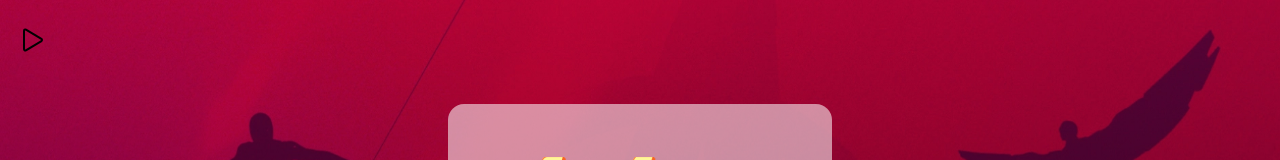
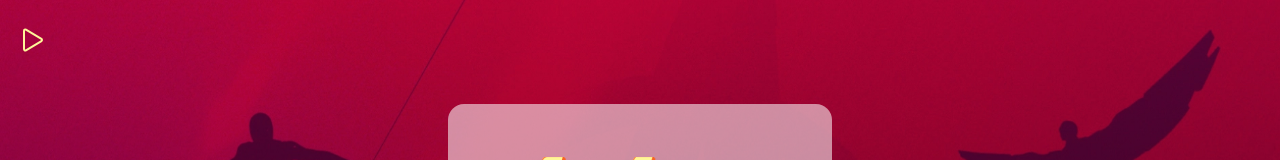
Before and after one commit to Resourcio-Community/codefusion, a React (Create React App) app in the folder client/: page / in a window 1280 px wide. In both pictures the pointer is over the element 32 px from the left and 40 px from the top of the page. Shown: the top 160 px of the page. Built offline with nearby package versions, Linux system fonts and the light colour scheme.

Commit message:
ion-icon color change

```diff
--- a/client/src/app.css
+++ b/client/src/app.css
@@ -36,6 +36,11 @@ body {
   z-index: 100;
   top: 3%;
   left: 1.3%;
+}
+
+.audio ion-icon:hover{
+  color: #FEF698;
+  transition: 300ms ease-in;
 }
 
 .audio ion-icon {
```
